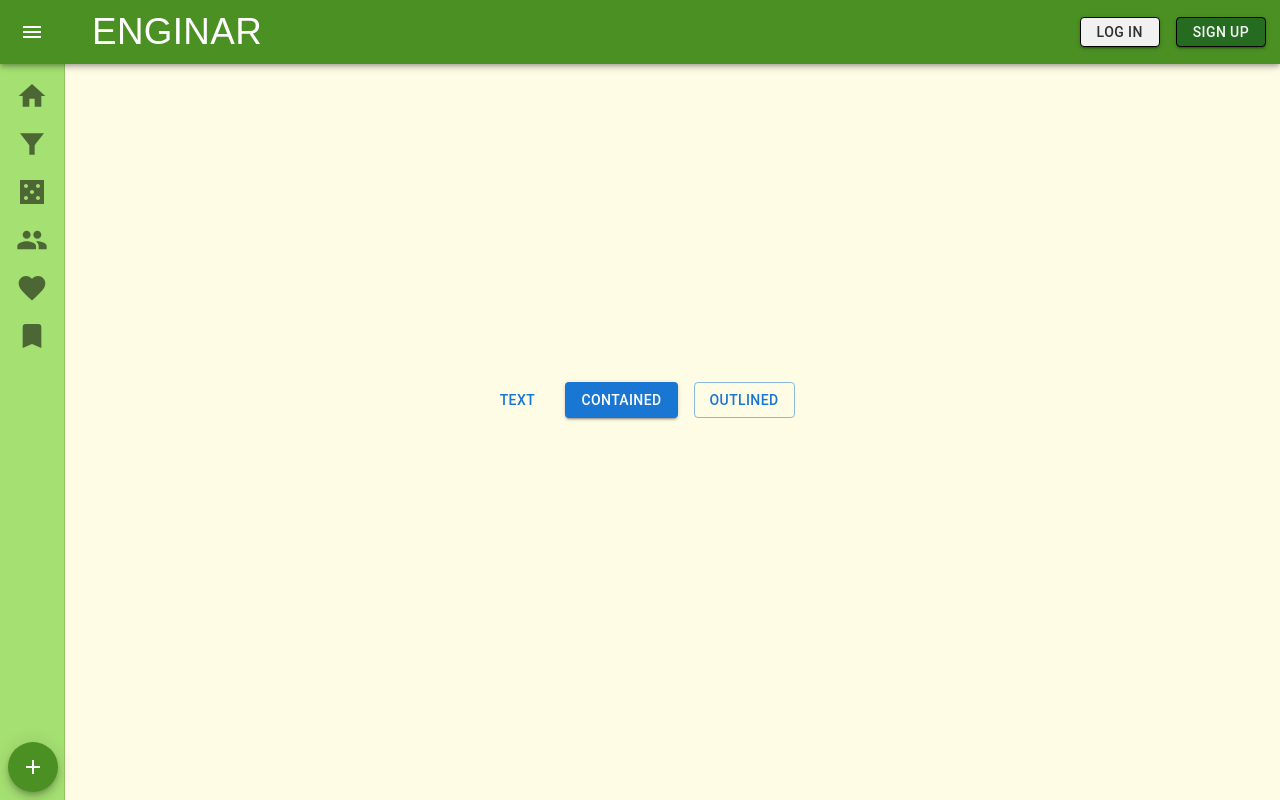
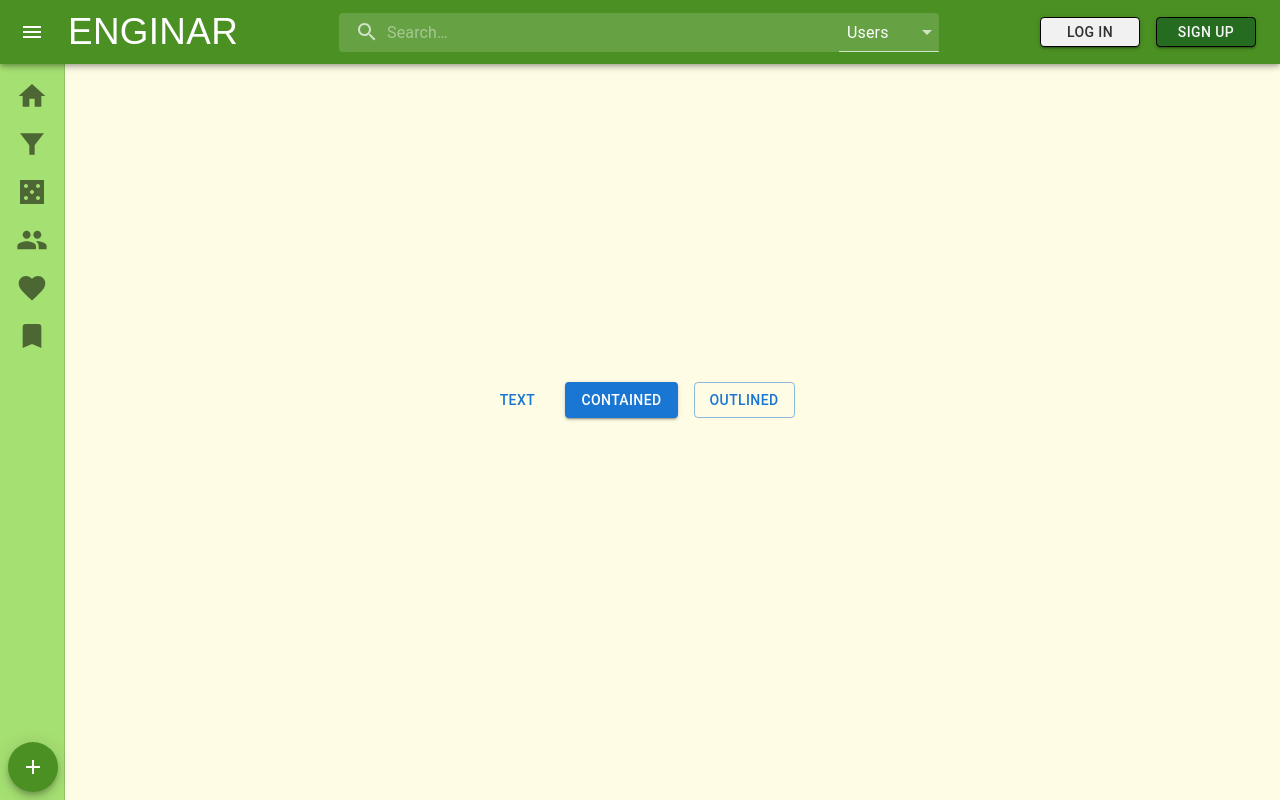
Before and after one commit to Soft-Engin/enginar_frontend, a React (Vite) app: page / in a window 1280 px wide. Built offline with nearby package versions, Linux system fonts and the light colour scheme; a web font is replaced by a local one.

Commit message:
Added the search bar and fixed the import issue

```diff
--- a/src/components/AuthPopup.jsx
+++ b/src/components/AuthPopup.jsx
@@ -14,12 +14,12 @@ import EmailIcon from "@mui/icons-material/Email";
 import KeyIcon from "@mui/icons-material/Key";
 import PersonIcon from "@mui/icons-material/Person";
 
-
 const SharedButton = styled(Button)(({ theme }) => ({
   border: "black",
   borderStyle: "solid",
   borderWidth: "1px",
   height: "30px",
+  minWidth: "100px",
 }));
 
 const SignupButton = styled(SharedButton)(({ theme }) => ({
@@ -51,7 +51,7 @@ const SubmitButton = styled(Button)(({ theme }) => ({
   fontWeight: "bold",
 }));
 
-export default function AuthPopup() {
+export default function AuthPopup(props) {
   const [open, setOpen] = React.useState(false);
   const [isSignup, setIsSignup] = React.useState(true);
 
@@ -77,17 +77,16 @@ export default function AuthPopup() {
     const formData = new FormData(event.currentTarget);
     const formJson = Object.fromEntries(formData.entries());
     console.log(formJson);
+    if (!isSignup) {
+      props.setAnchorElUser(null);
+      props.setUserLogged(true);
+    }
     handleClose();
   };
 
   return (
     <React.Fragment>
-      <Stack
-        spacing={2}
-        direction="row"
-        justifyContent={"center"}
-        sx={{ position: "absolute", right: 14 }}
-      >
+      <Stack spacing={2} direction="row" justifyContent={"center"}>
         <LoginButton variant="contained" onClick={() => handleClickOpen(false)}>
           Log In
         </LoginButton>
--- a/src/components/Navbar.jsx
+++ b/src/components/Navbar.jsx
@@ -36,9 +36,8 @@ import PostAddIcon from "@mui/icons-material/PostAdd";
 import GroupAddIcon from "@mui/icons-material/GroupAdd";
 import RestaurantMenuIcon from "@mui/icons-material/RestaurantMenu";
 
-import SignupPopup from "./SignupPopop";
-import LoginPopup from "./LoginPopup";
 import AuthPopup from "./AuthPopup";
+import SearchBar from "./SearchBar";
 
 const drawerWidth = 280;
 const drawerIconStyle = { fontSize: { xs: 24, sm: 32, md: 32, lg: 32 } };
@@ -111,10 +110,6 @@ const Drawer = styled(MuiDrawer, {
   ],
 }));
 
-
-
-
-
 const navbarTitlesIcons = [
   { text: "Anasayfa", icon: <HomeIcon sx={drawerIconStyle} /> },
   {
@@ -139,6 +134,7 @@ const dialActions = [
 export default function Navbar() {
   const theme = useTheme();
   const isSmUp = useMediaQuery(theme.breakpoints.up("sm"));
+  const isMdUp = useMediaQuery(theme.breakpoints.up("md"));
   const [userLogged, setUserLogged] = useState(
     localStorage.getItem("userLogged") === "true"
   );
@@ -195,12 +191,13 @@ export default function Navbar() {
             edge="start"
             sx={[
               {
-                marginRight: 5,
+                marginRight: isMdUp ? 2 : isSmUp ? 1.5 : 1,
               },
             ]}
           >
             <MenuIcon />
           </IconButton>
+          {isMdUp && (
             <Typography
               noWrap
               component="div"
@@ -209,14 +206,14 @@ export default function Navbar() {
             >
               ENGINAR
             </Typography>
+          )}
+
+          <SearchBar />
 
           {userLogged ? (
             <>
               <Tooltip title="Open settings">
-                <IconButton
-                  onClick={handleOpenUserMenu}
-                  sx={{ position: "absolute", right: 2 }}
-                >
+                <IconButton onClick={handleOpenUserMenu}>
                   <Avatar alt="Remy Sharp" src="/static/images/avatar/2.jpg" />
                 </IconButton>
               </Tooltip>
@@ -255,7 +252,7 @@ export default function Navbar() {
               </Menu>
             </>
           ) : (
-            <AuthPopup/>
+            <AuthPopup setUserLogged={setUserLogged} setAnchorElUser={setAnchorElUser}/>
           )}
         </Toolbar>
       </AppBar>
--- /dev/null
+++ b/src/components/SearchBar.jsx
@@ -0,0 +1,89 @@
+import React from 'react';
+import { styled, alpha } from '@mui/material/styles';
+import InputBase from '@mui/material/InputBase';
+import SearchIcon from '@mui/icons-material/Search';
+import Select from '@mui/material/Select';
+import MenuItem from '@mui/material/MenuItem';
+import Box from '@mui/material/Box';
+
+const Search = styled('div')(({ theme }) => ({
+  position: 'relative',
+  display: 'flex',
+  borderRadius: theme.shape.borderRadius,
+  backgroundColor: alpha(theme.palette.common.white, 0.15),
+  '&:hover': {
+    backgroundColor: alpha(theme.palette.common.white, 0.25),
+  },
+  marginRight: theme.spacing(1),
+  marginLeft: theme.spacing(1),
+  width: '100%',
+  maxWidth: '600px',
+}));
+
+const SearchIconWrapper = styled('div')(({ theme }) => ({
+  padding: theme.spacing(0, 2),
+  height: '100%',
+  position: 'absolute',
+  pointerEvents: 'none',
+  display: 'flex',
+  alignItems: 'center',
+  justifyContent: 'center',
+  color: alpha(theme.palette.common.white, 0.7),
+}));
+
+const StyledInputBase = styled(InputBase)(({ theme }) => ({
+  color: 'inherit',
+  width: '100%',
+  '& .MuiInputBase-input': {
+    padding: theme.spacing(1, 1, 1, 0),
+    paddingLeft: `calc(1em + ${theme.spacing(4)})`,
+    transition: theme.transitions.create('width'),
+    width: '100%',
+  },
+}));
+
+const StyledSelect = styled(Select)(({ theme }) => ({
+  color: 'inherit',
+  backgroundColor: 'transparent',
+  '&:before': {
+    borderColor: alpha(theme.palette.common.white, 0.7),
+  },
+  '&:after': {
+    borderColor: theme.palette.common.white,
+  },
+  '& .MuiSelect-icon': {
+    color: alpha(theme.palette.common.white, 0.7),
+  },
+  '& .MuiSelect-select': {
+    padding: theme.spacing(1),
+    paddingRight: `calc(1em + ${theme.spacing(4)})`,
+  },
+}));
+
+export default function SearchBar() {
+  const [searchType, setSearchType] = React.useState('user');
+
+  return (
+    <Box sx={{ flexGrow: 1, display: 'flex', justifyContent: 'center' }}>
+      <Search>
+        <SearchIconWrapper>
+          <SearchIcon />
+        </SearchIconWrapper>
+        <StyledInputBase
+          placeholder="Search…"
+          inputProps={{ 'aria-label': 'search' }}
+        />
+        <StyledSelect
+          value={searchType}
+          onChange={(e) => setSearchType(e.target.value)}
+          variant="standard"
+          sx={{ minWidth: 100 }}
+        >
+          <MenuItem value="user">Users</MenuItem>
+          <MenuItem value="post">Posts</MenuItem>
+          <MenuItem value="recipe">Recipes</MenuItem>
+        </StyledSelect>
+      </Search>
+    </Box>
+  );
+};
```
Lines whose indentation alone changed are shown as unchanged.
